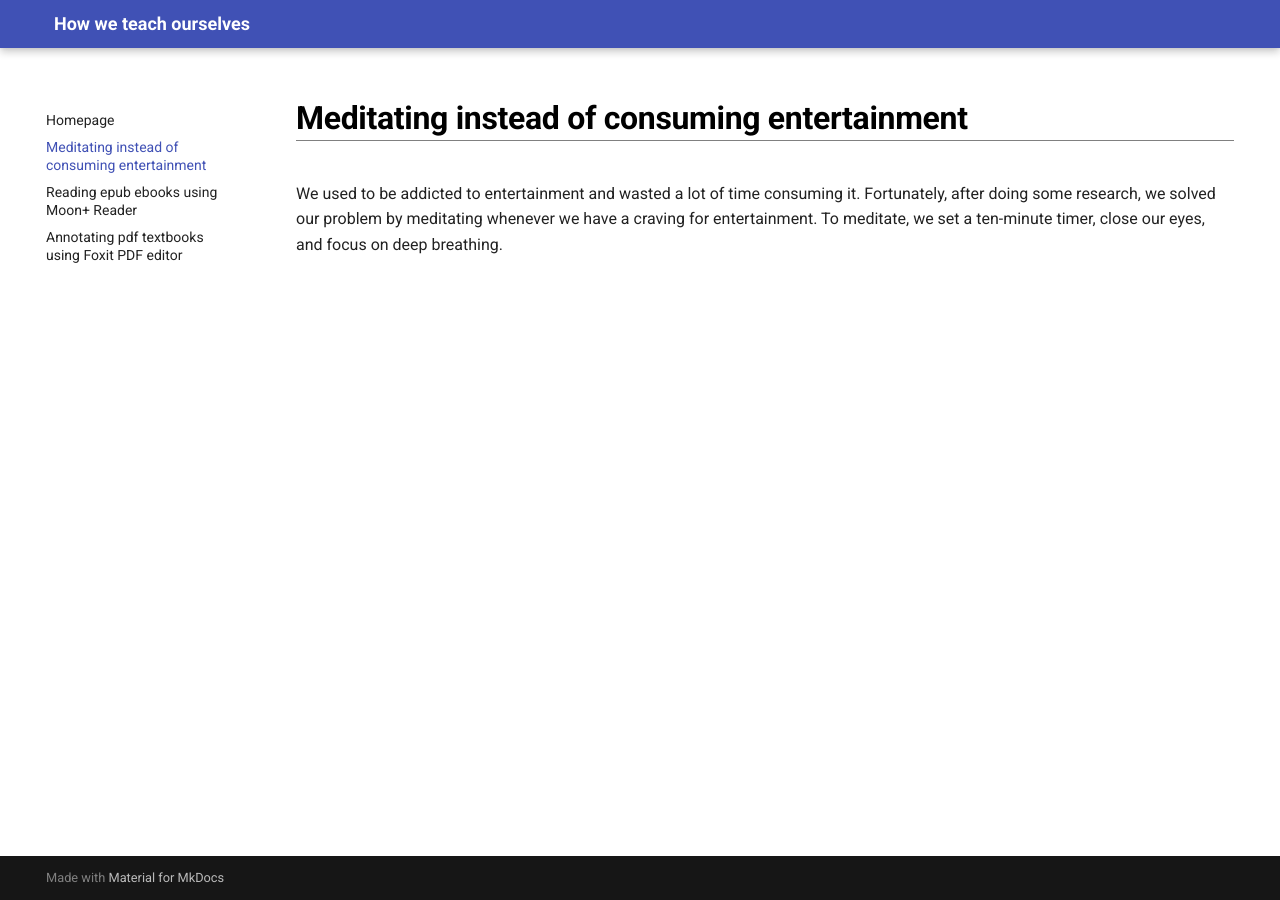
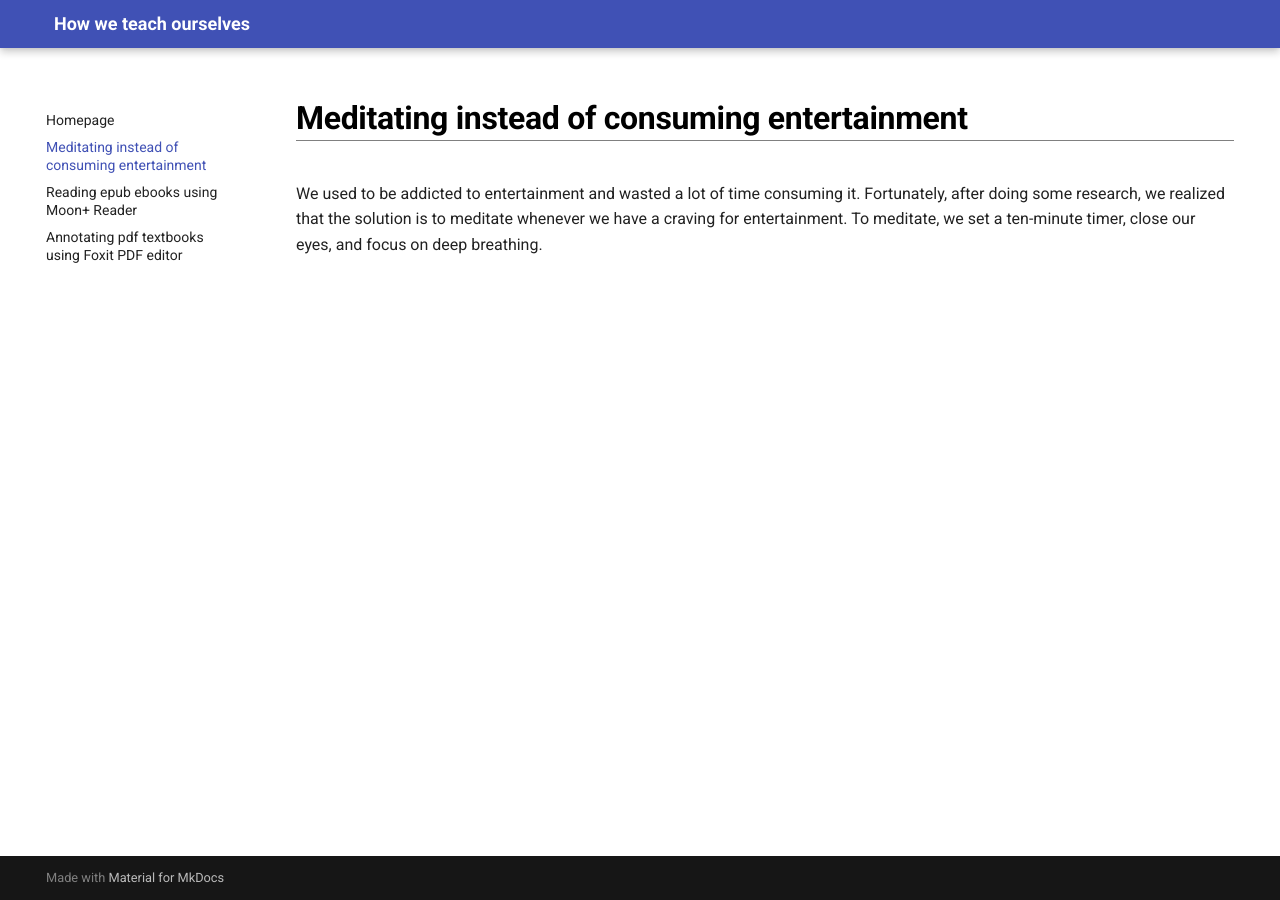
Before and after one commit to maximilian-ho/how-we-teach-ourselves, an MkDocs documentation site: the page built from docs/meditation.md, in a window 1280 px wide. Built offline with MkDocs 1.6.1 and Material for MkDocs 9.7.7, drawn with Linux system fonts in a browser that asks for light colours.

Commit message:
Update meditation.md

```diff
--- a/docs/meditation.md
+++ b/docs/meditation.md
@@ -1,3 +1,3 @@
 # Meditating instead of consuming entertainment
 
-We used to be addicted to entertainment and wasted a lot of time consuming it. Fortunately, after doing some research, we solved our problem by meditating whenever we have a craving for entertainment. To meditate, we set a ten-minute timer, close our eyes, and focus on deep breathing.
+We used to be addicted to entertainment and wasted a lot of time consuming it. Fortunately, after doing some research, we realized that the solution is to meditate whenever we have a craving for entertainment. To meditate, we set a ten-minute timer, close our eyes, and focus on deep breathing.
```
